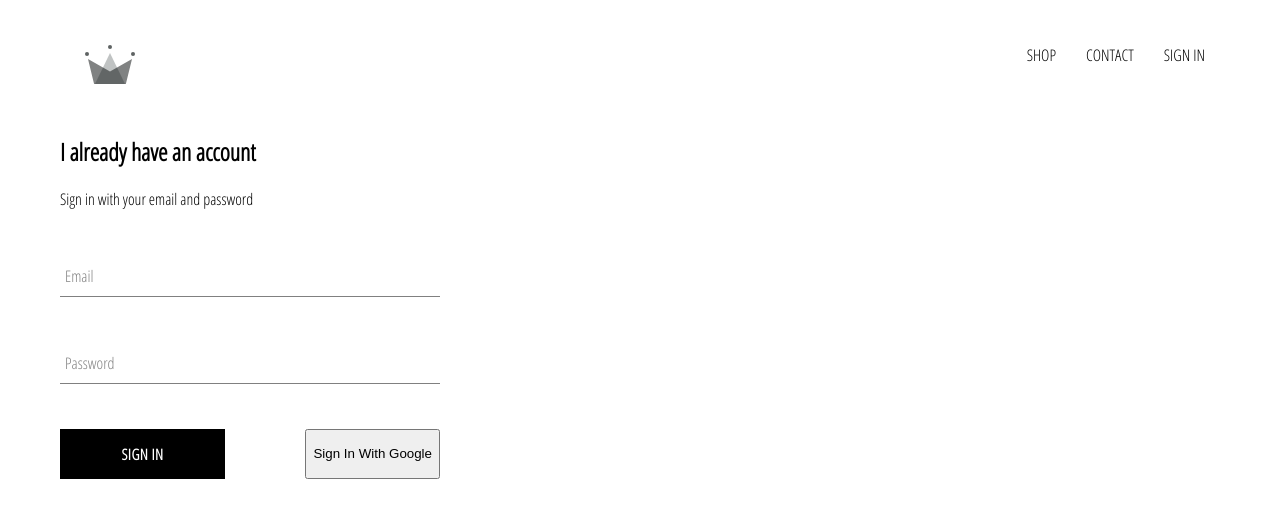
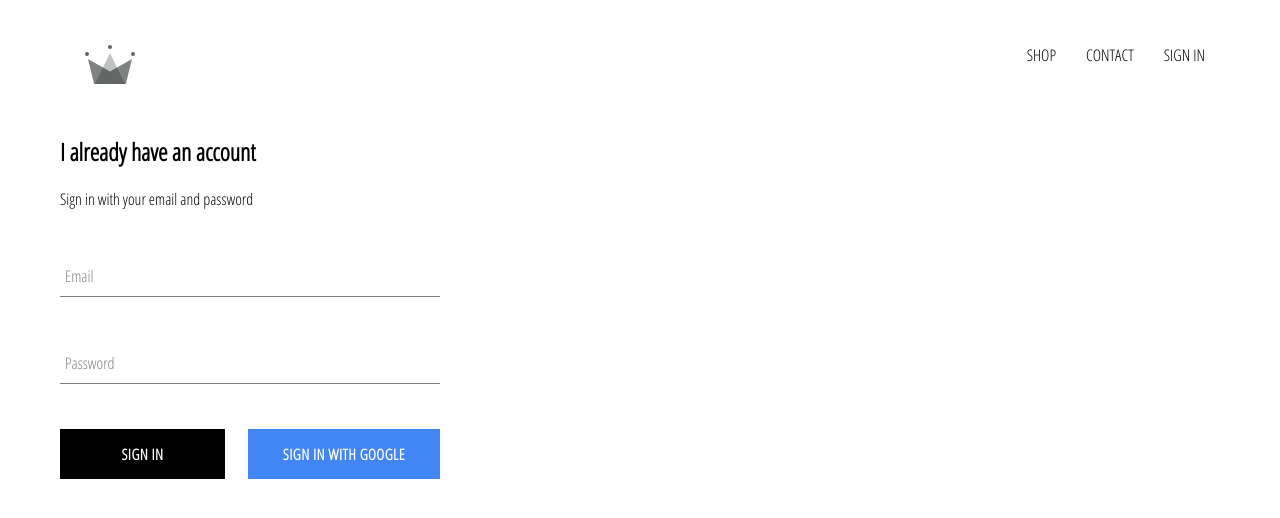
Before and after one commit to Arjunmdas3211/myshop, a React (Create React App) app: page /signin in a window 1280 px wide. Shown: the top 518 px of the page. Built offline with nearby package versions, Linux system fonts and the light colour scheme; no server answers.

Commit message:
Sign-In-With Google Enabled

```diff
--- a/src/components/custom-button/custom-button.component.jsx
+++ b/src/components/custom-button/custom-button.component.jsx
@@ -5,7 +5,7 @@ import './custom-button.styles.scss';
 // eslint-disable-next-line react/prop-types
 const CustomButton = ({children, isGoogleSignIn, ...otherProps}) => (
 
-    <button className={`${isGoogleSignIn ? "google-sign-in": ""}custom-button`} {...otherProps}>
+    <button className={`custom-button ${isGoogleSignIn ? 'google-sign-in': ''}`} {...otherProps}>
 {children}
     </button>
 )
```
